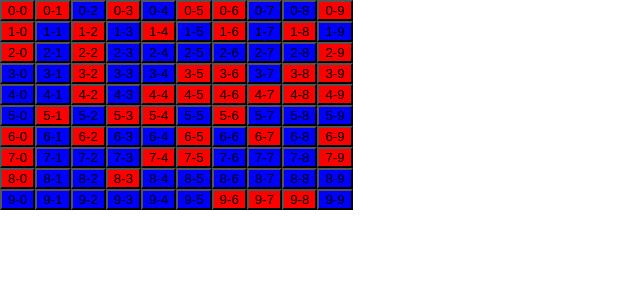
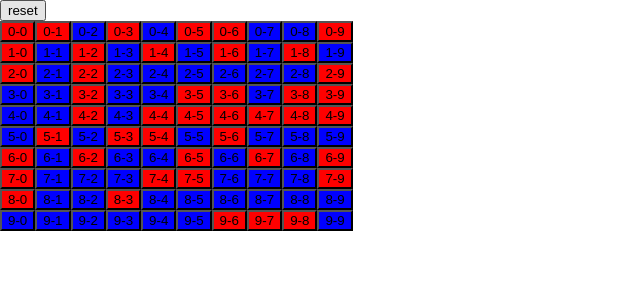
Before and after one commit to GreyHound87/flood-fill, a React (Vite) app: page / in a window 1280 px wide. Shown: the top 300 px of the page, without its empty margins (0-640 px from the left). Built offline with nearby package versions, Linux system fonts and the light colour scheme.

Commit message:
reset btn

```diff
--- a/src/App.tsx
+++ b/src/App.tsx
@@ -60,6 +60,9 @@ export function App() {
 
   return (
     <main>
+      <button type='button' onClick={() => setGrid(createGrid())}>
+        reset
+      </button>
       {grid.map((row, i) => {
         return (
           // biome-ignore lint/suspicious/noArrayIndexKey: key is stable
```
